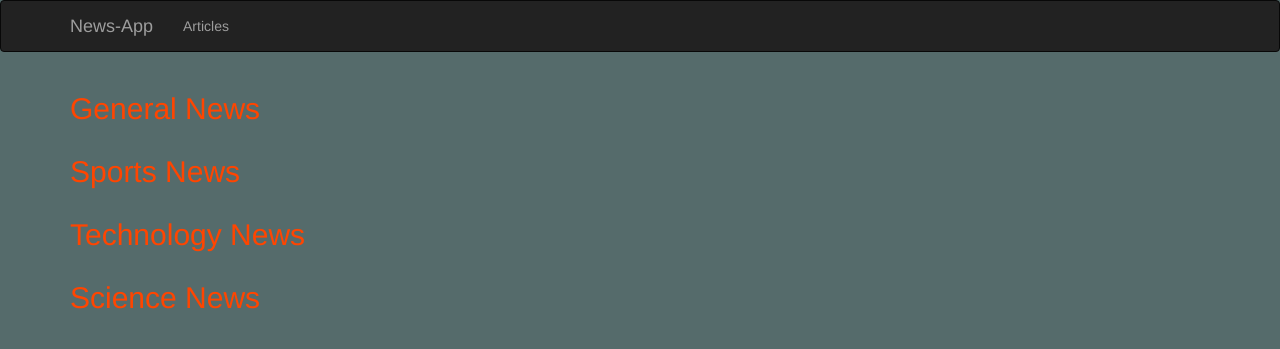
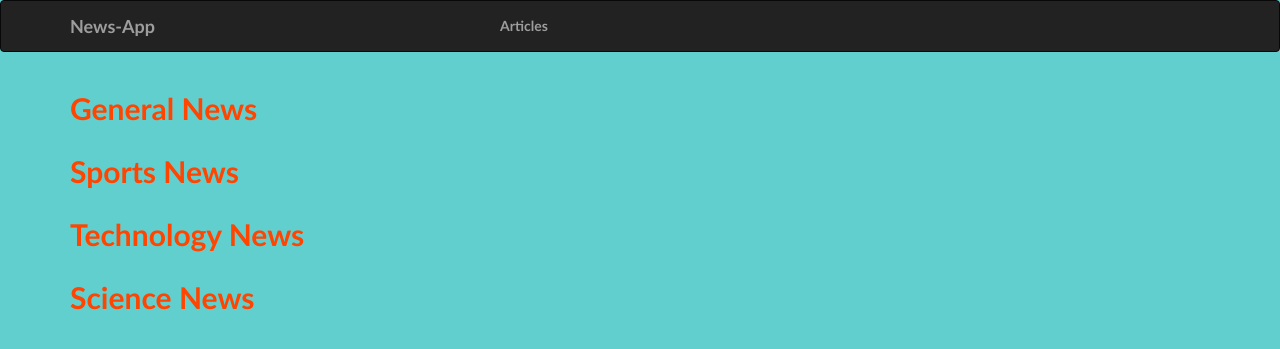
Before and after one commit to danknjoroge/News-Api, a Flask app: template app/templates/index.html in a window 1280 px wide. Shown: the top 349 px of the page. Run offline with Flask 2, Linux system fonts and the light colour scheme; the template is opened without the code that fills it, so the values that code supplies are empty; parts of the project's set-up code (start-up, migrations or seed data) failed here and were passed over; some libraries are stand-ins or nearby versions.

Commit message:
added custom css index.html

```diff
--- a/app/static/css/index.css
+++ b/app/static/css/index.css
@@ -1,6 +1,24 @@
 body{
-    background-color: rgb(85, 107, 107);
+    background-color: rgb(98, 207, 207);
+    /* color: orangered; */
+    font-family:'Gill Sans', 'Gill Sans MT', Calibri, 'Trebuchet MS', sans-serif;
 }
-.container{
+.card{
+    border-top-left-radius: 130px;
+    border-bottom-right-radius: 10px;
+}
+
+h2,h3{
+    font-weight: bold;
     color: orangered;
 }
+a{
+    color: orangered;
+    border-radius: 10px;
+    width: 430px;
+    height: 30px;
+    font-weight: bold;
+}
+p{
+    font-style: italic;
+}
--- a/app/templates/index.html
+++ b/app/templates/index.html
@@ -3,8 +3,8 @@
 
 
 {% block styles%}
-    {{ super() }}
-    <link rel="stylesheet" href="{{url_for('static',filename='css/index.css')}}">
+{{ super() }}
+<link rel="stylesheet" href="{{url_for('static',filename='css/index.css')}}">
 {% endblock %}
 
 
@@ -15,28 +15,28 @@
 
 <div class="container">
 
-        <h2 >General News</h2>
-        <ul>
-            {{macro.displayNews(general)}}
-        </ul>
+    <h2>General News</h2>
+    <p>
+        {{macro.displayNews(general)}}
+    </p>
 
 
 
 
     <h2 style>Sports News</h2>
-    <ul>
+    <p>
         {{macro.displayNews(sports)}}
-    </ul>
+    </p>
 
     <h2>Technology News</h2>
-    <ul>
+    <p>
         {{macro.displayNews(technology)}}
-    </ul>
+    </p>
 
     <h2>Science News</h2>
-    <ul>
+    <p>
         {{macro.displayNews(science)}}
-    </ul>
+    </p>
 </div>
 
 {% endblock %}
--- a/app/templates/macros.html
+++ b/app/templates/macros.html
@@ -12,11 +12,11 @@
     <div class="container-fluid">
         <div class="row">
             {% for news in news_list %}
-            <div class="col-md-4">
+            <div class="col-md-4 card">
                     <div class="thumbnail">
                         <div class="details">
-                            <p>{{ news.name}}</p>
-                            <h4>{{news.description | truncate(100)}}</h4>
+                            <h3>{{ news.name}}</h3>
+                            <p>{{news.description | truncate(100)}}</p>
                             <a href="/news/{{news.id}}" target="_blank"> Read Articles on Site </a>
 
                         </div>
--- a/app/templates/news.html
+++ b/app/templates/news.html
@@ -15,7 +15,7 @@
 <div class="container-fluid">
     <div class="row">
         {% for article in articles %}
-        <div class="col-md-4">
+        <div class="col-md-4 card">
                 <div class="thumbnail">
 
                     <img src="{{article.urlToImage}}" class="img-responsive" styles="height:20px">
```
